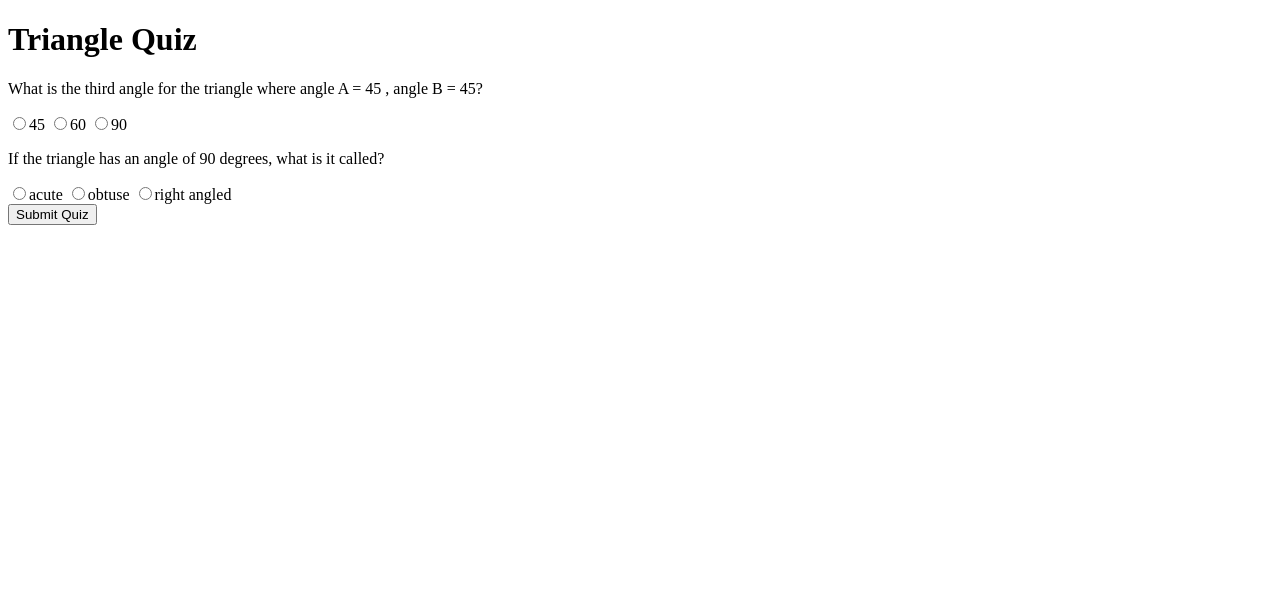
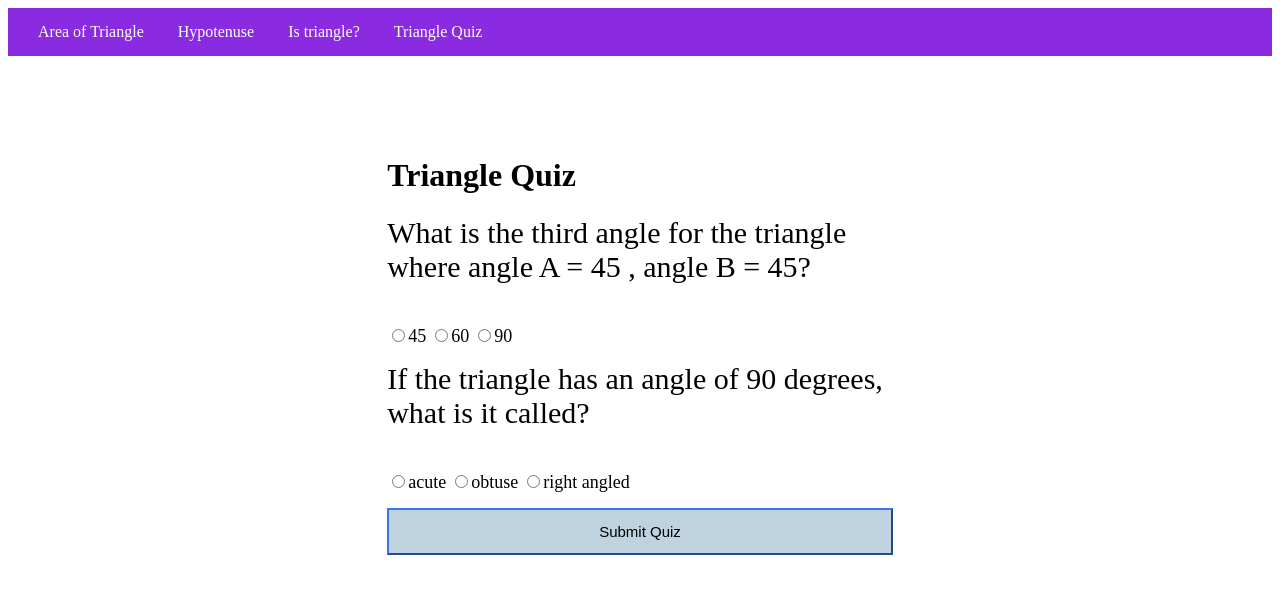
Before and after one commit to aagamdoshi1100/Fun_With_Triangle_Mark12, a plain HTML site: page Quiz.html in a window 1280 px wide. Drawn offline with Linux system fonts and the light colour scheme.

Commit message:
feat: finalized

```diff
--- a/Quiz.html
+++ b/Quiz.html
@@ -4,10 +4,18 @@
     <meta charset="UTF-8">
     <meta http-equiv="X-UA-Compatible" content="IE=edge">
     <meta name="viewport" content="width=device-width, initial-scale=1.0">
-    <link rel="stylesheet" href="StyleQuiz.css">
+    <link rel="stylesheet" href="Style.css">
     <title>Fun With Triangle</title>
 </head>
 <body>
+    <body>
+        <nav id="navbar">
+          <a href="Area.html">Area of Triangle</a>
+          <a href="Hypotenus.html">Hypotenuse</a>
+          <a href="index.html">Is triangle?</a>
+          <a href="Quiz.html">Triangle Quiz</a>
+      </nav>
+
     <div id="container">
         <form id="Quiz-form">
       <h1>Triangle Quiz</h1>
@@ -23,9 +31,9 @@
 
 
     </form>
-    </div>
-    <button id="submit">Submit Quiz</button>
-    <div id="out"></div>
+
+    <button id="submit">Submit Quiz</button>  </div>
+    <p id="out"></p>
 </body>
 <script src="TriangleQuiz.js"></script>
 </html>
--- a/Style.css
+++ b/Style.css
@@ -0,0 +1,46 @@
+#navbar{
+    padding:15px;
+    background-color: blueviolet;
+
+}
+
+a{
+    padding:15px;
+    color: white;
+    text-decoration: none;
+}
+
+input{
+    padding: 13px;
+    margin-top: 15px;
+    font-size: 15px;
+
+}
+button,input:hover{
+    border-color: rgb(61, 118, 223);
+}
+
+button{
+    padding: 13px;
+    margin-top: 15px;
+    font-size: 15px;
+    background-color: rgb(190, 210, 223);
+}
+
+#container{
+    display: flex;
+    flex-direction: column;
+    width: 40%;
+    margin: auto;
+    margin-top: 5rem;
+}
+
+label{
+    margin-top: 15px;
+    font-size: 18px;
+}
+
+p{
+    margin-top: 15px;
+    font-size: 30px;
+}
```
Also changed, not shown: Area.html (+10 -3 lines), Hypotenus.html (+10 -3 lines), index.html (+9 -1 lines).
